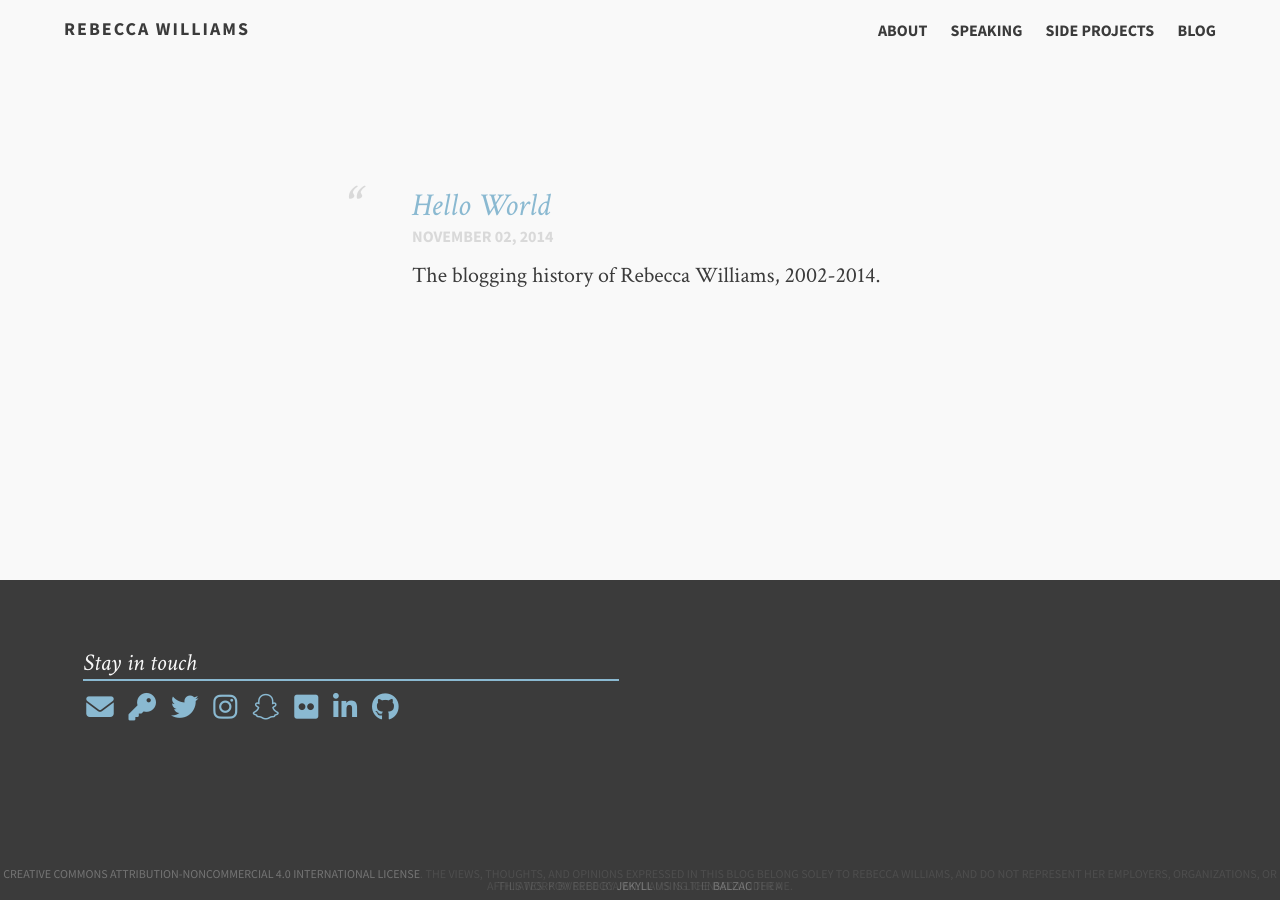
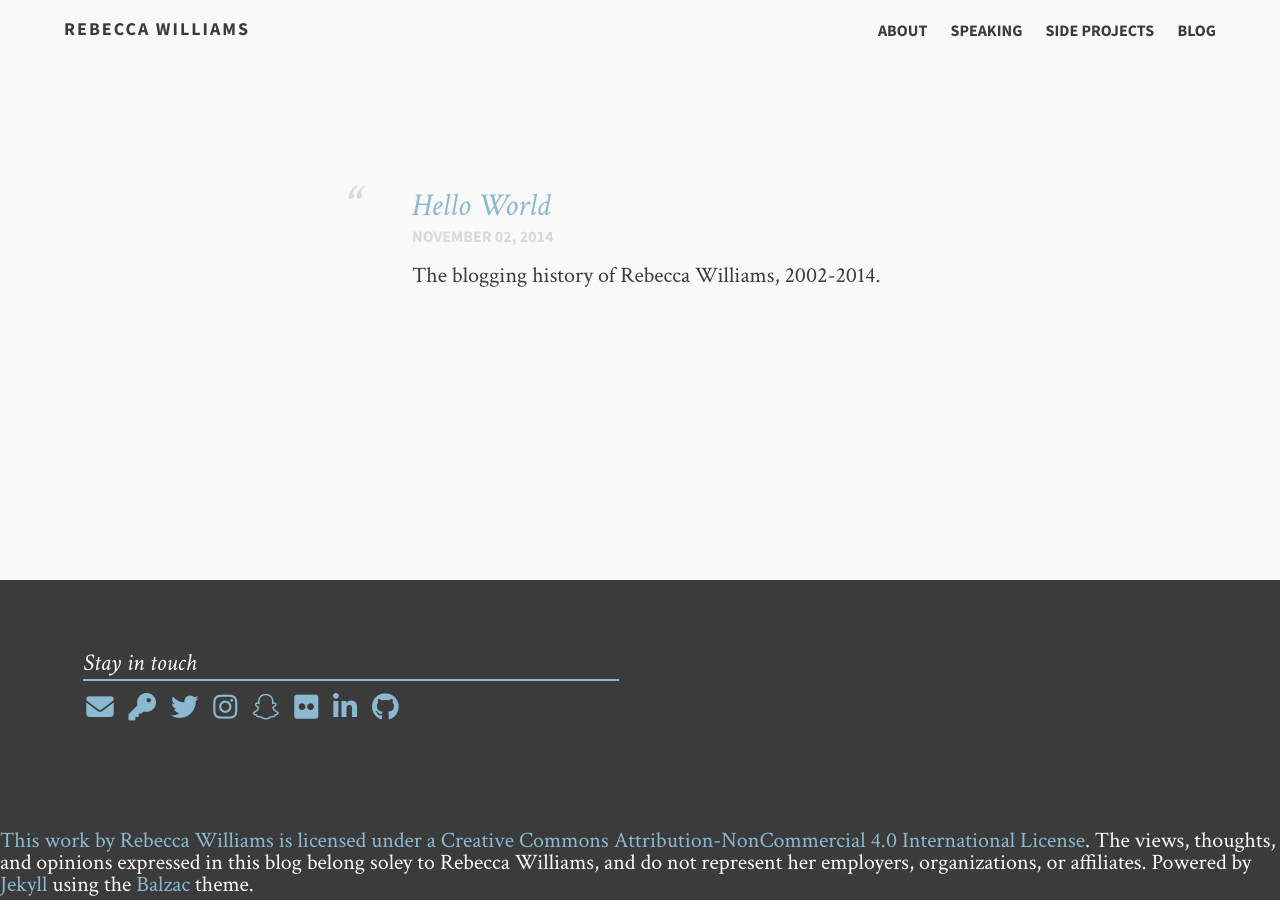
Before and after one commit to rebeccawilliams/rebeccawilliams.us, a Jekyll site: the page built from index.md, in a window 1280 px wide. Built offline with Jekyll 4.4.1, drawn with Linux system fonts in a browser that asks for light colours; nearby versions of some CDN libraries.

Commit message:
Update footer.html

```diff
--- a/_includes/footer.html
+++ b/_includes/footer.html
@@ -15,7 +15,7 @@
 		<a href="https://github.com/rebeccawilliams"><i class="fa fa-github fa-lg"></i></li>
       </ol>
     </aside>
-    <small>This work by <span xmlns:cc="https://creativecommons.org/ns#" property="cc:attributionName">Rebecca Williams</span> is licensed under a <a rel="license" href="https://creativecommons.org/licenses/by-nc/4.0/">Creative Commons Attribution-NonCommercial 4.0 International License</a>. The views, thoughts, and opinions expressed in this blog belong soley to Rebecca Williams, and do not represent her employers, organizations, or affiliates. Powered by <a href="https://jekyllrb.com">Jekyll</a> using the <a href="https://jekyll.gtat.me/about">Balzac</a> theme.</small>
+This work by <span xmlns:cc="https://creativecommons.org/ns#" property="cc:attributionName">Rebecca Williams</span> is licensed under a <a rel="license" href="https://creativecommons.org/licenses/by-nc/4.0/">Creative Commons Attribution-NonCommercial 4.0 International License</a>. The views, thoughts, and opinions expressed in this blog belong soley to Rebecca Williams, and do not represent her employers, organizations, or affiliates. Powered by <a href="https://jekyllrb.com">Jekyll</a> using the <a href="https://jekyll.gtat.me/about">Balzac</a> theme.
   </footer>
 
   <!-- If they're out, get some from the cellar -->
```
